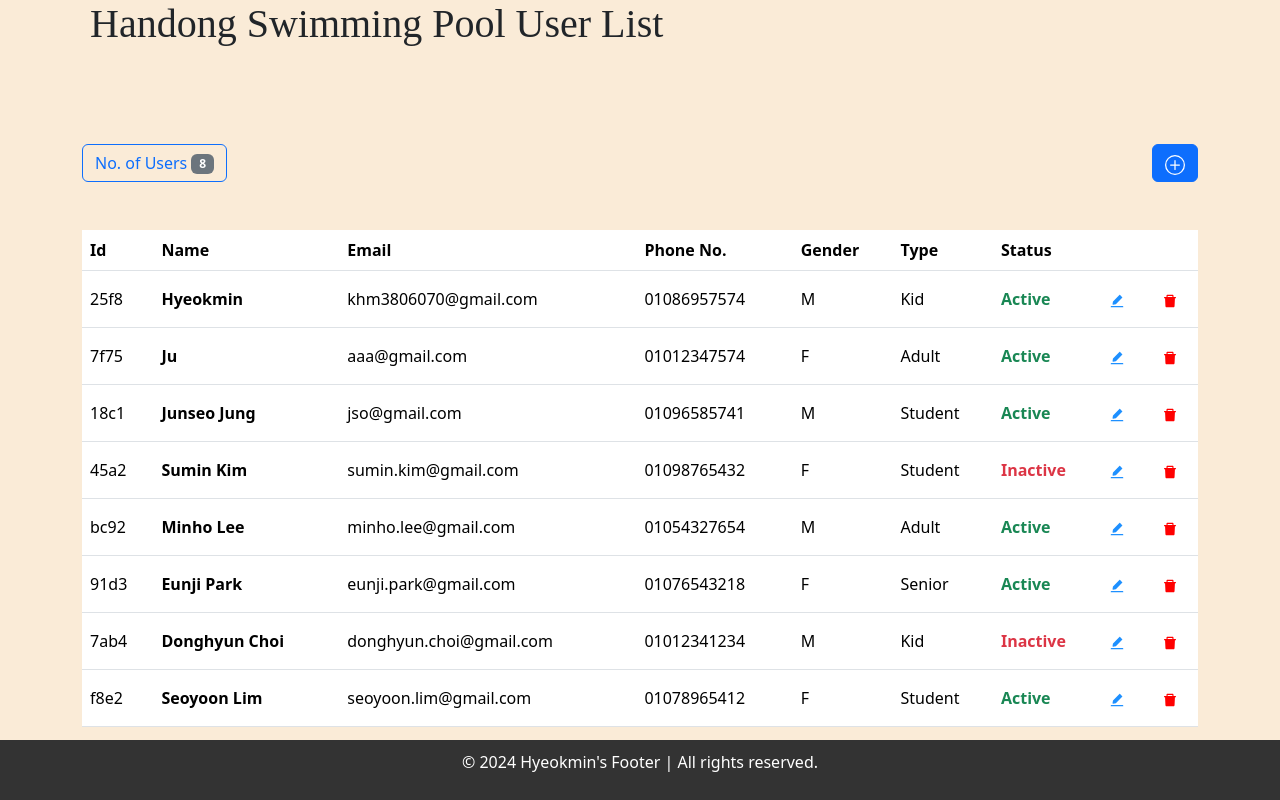
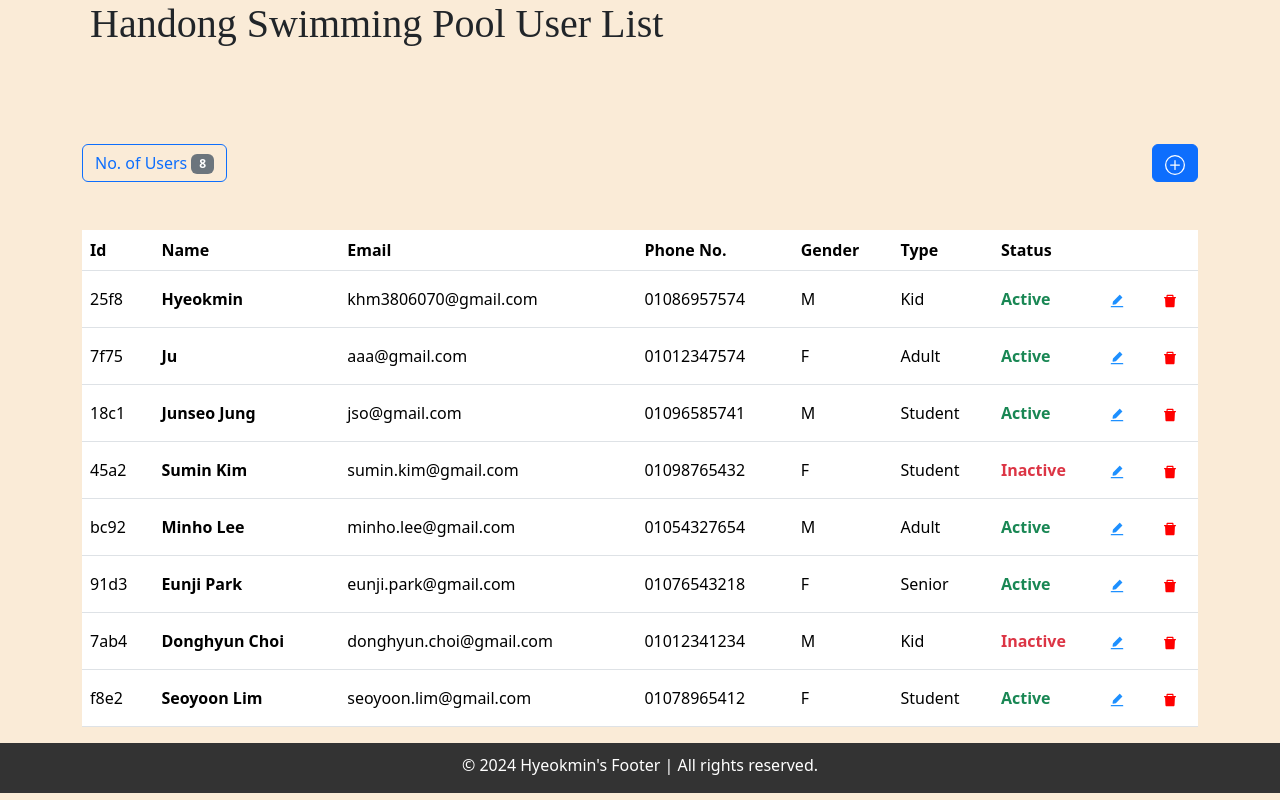
Before and after one commit to hyeokkiyaa/OS5, a React (Create React App) app: page / in a window 1280 px wide. Built offline with nearby package versions, Linux system fonts and the light colour scheme; data requests are answered from the project's data file.

Commit message:
fixed removed

```diff
--- a/src/Components/UI/footer.js
+++ b/src/Components/UI/footer.js
@@ -9,13 +9,13 @@ const Footer = () => {
 };
 
 const footerStyle = {
-  position: 'fixed',
   bottom: 0,
   width: '100%',
   backgroundColor: '#333',
   color: 'white',
   textAlign: 'center',
   padding: '10px',
+  height: '50px',
 };
 
 export default Footer;
```
